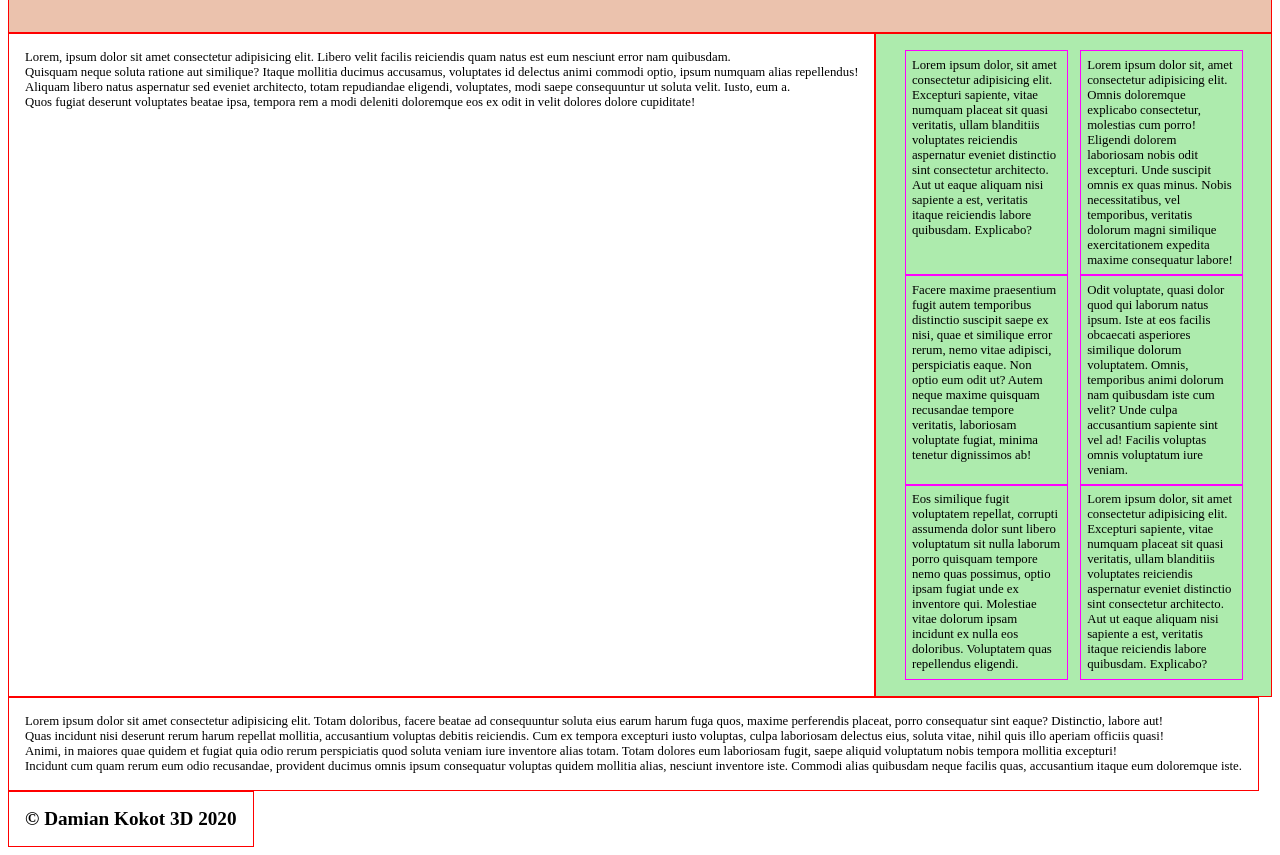
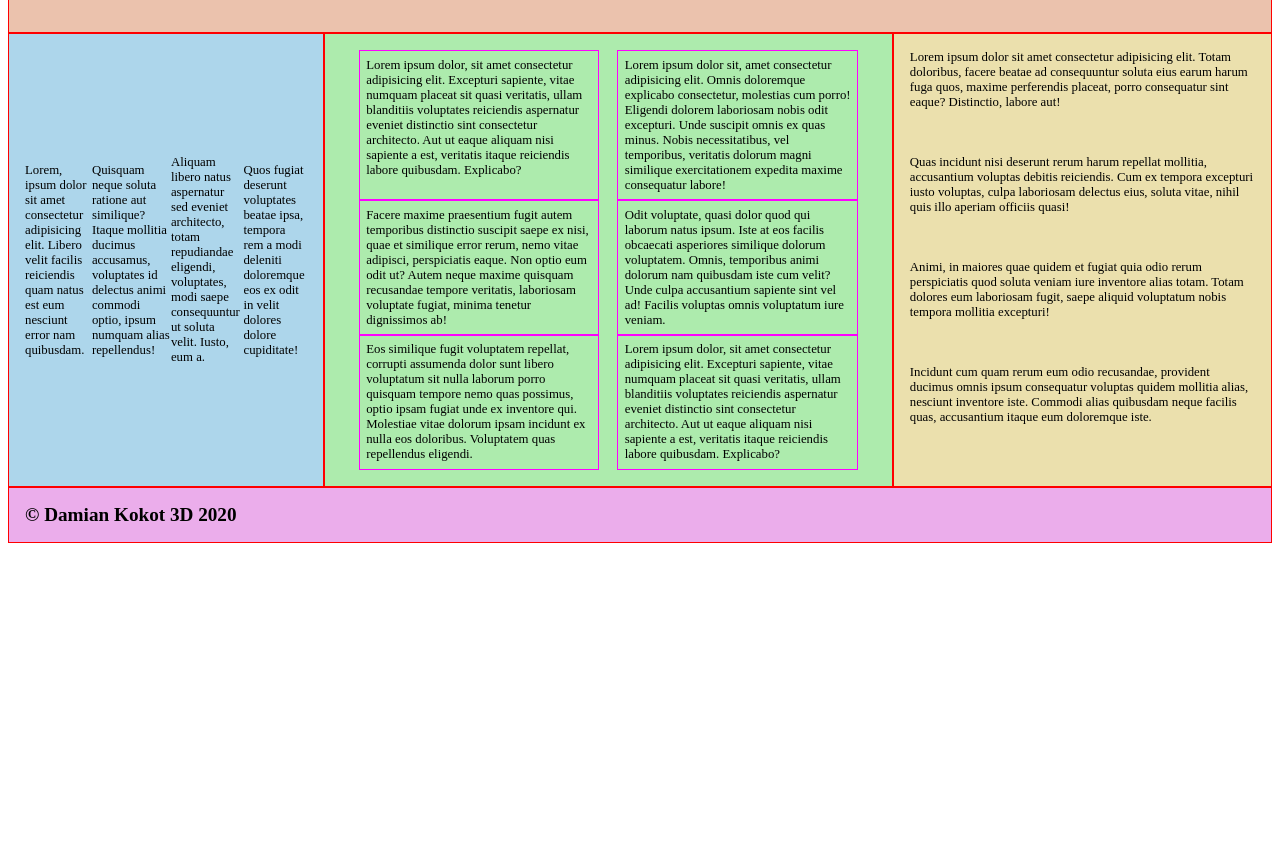
Before and after one commit to damiankokot45/IT-technical-college-flexbox-exercise, a plain HTML site: page index.html in a window 1280 px wide. Shown: the part 77-932 px from the top of the page. After the commit the page ends 800 px from the top, so only its background shows below. Drawn offline with Linux system fonts and the light colour scheme.

Commit message:
Uzupełnienie css (aside,section,footer)

```diff
--- a/style/style.css
+++ b/style/style.css
@@ -51,14 +51,26 @@ main>* {
 
 section {
     order: 4;
+    display: flex;
+    flex-wrap: wrap;
+    background-color: hsl(50, 60%, 80%);
+    flex-basis: 30%;
+
 
 }
 
 aside {
     order: 2;
+    display: flex;
+    align-items: center;
+    background-color: hsl(200, 60%, 80%);
+    flex-basis: 25%;
+
 
 }
 
 footer {
     order: 5;
+    background-color: hsl(300, 60%, 80%);
+    flex-basis: 100%;
 }
```
